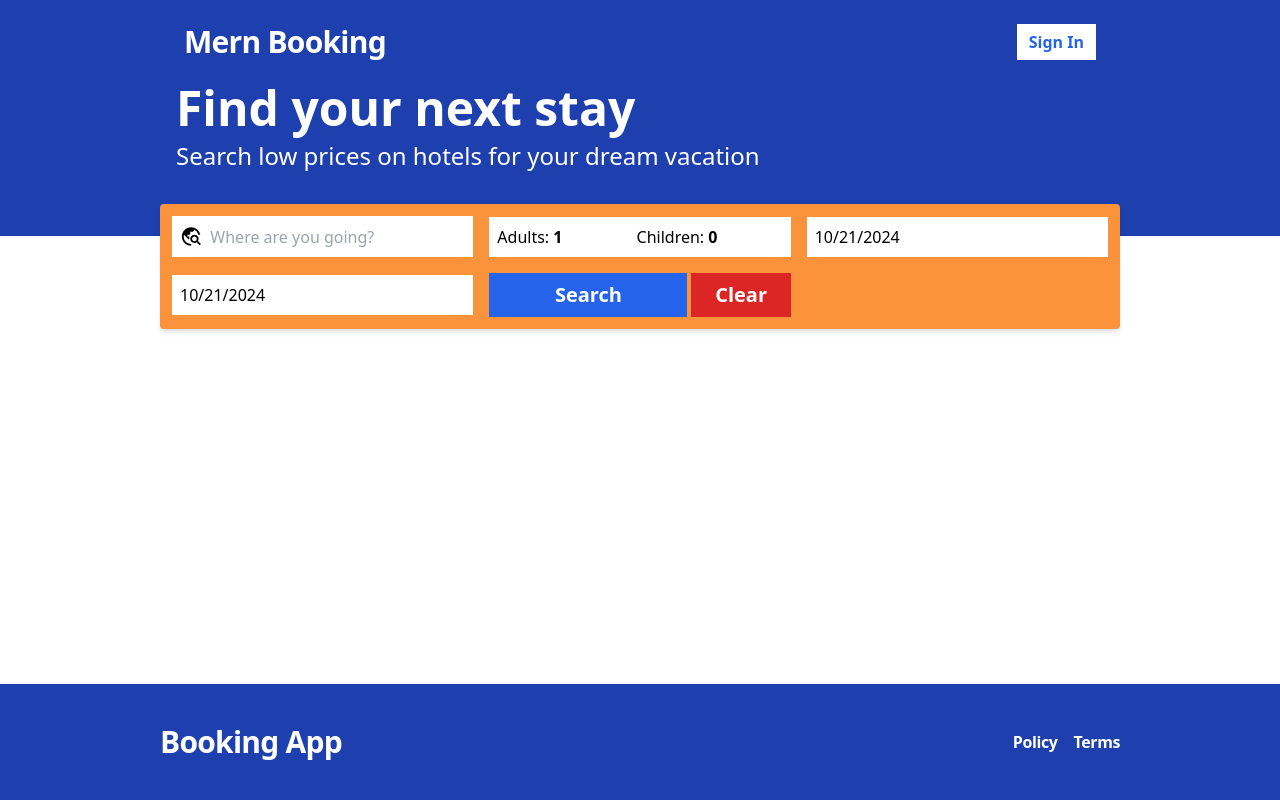
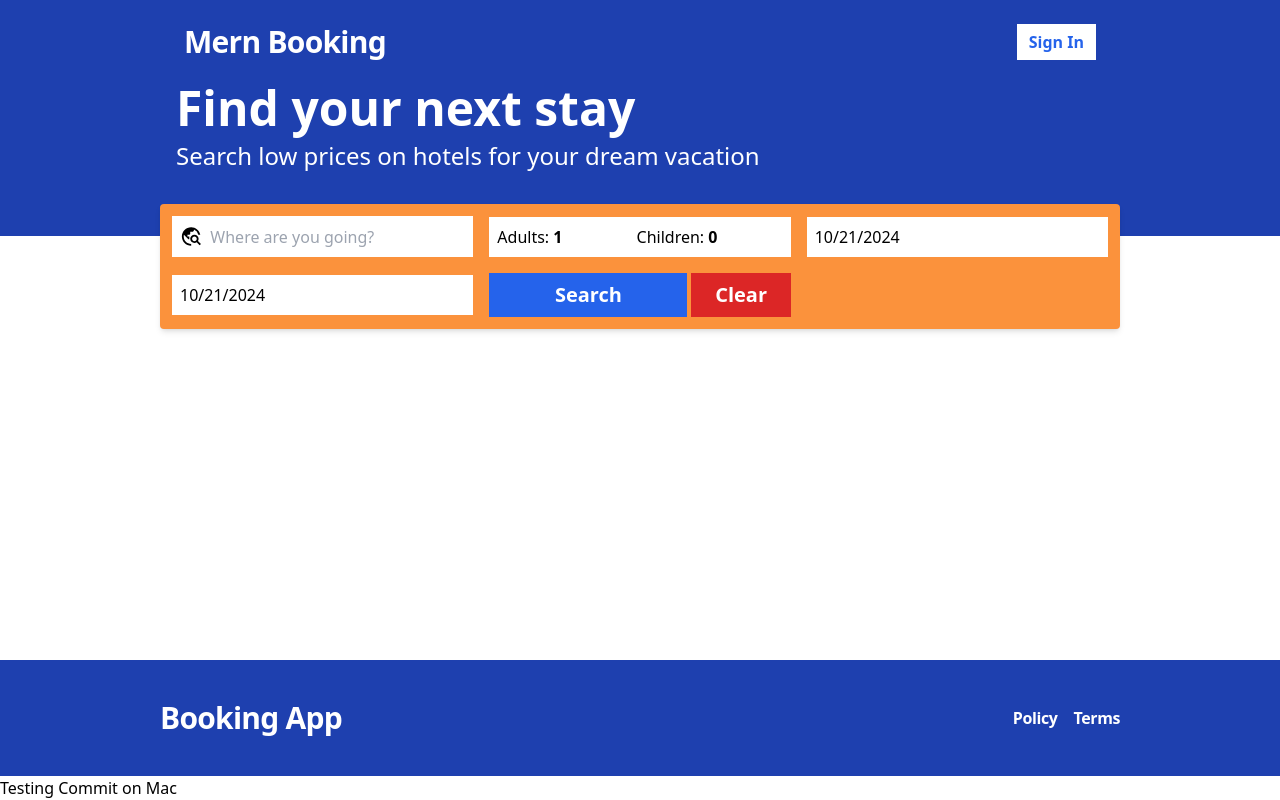
Before and after one commit to mvstaden/hotelbooking, a React (Vite) app in the folder frontend/: page / in a window 1280 px wide. Built offline with nearby package versions, Linux system fonts and the light colour scheme; no server answers.

Commit message:
Testing Commit

```diff
--- a/frontend/src/layouts/Layout.tsx
+++ b/frontend/src/layouts/Layout.tsx
@@ -16,6 +16,7 @@ const Layout = () => {
         <Outlet />
       </div>
       <Footer />
+      <h1>Testing Commit on Mac</h1>
     </div>
   );
 };
```
